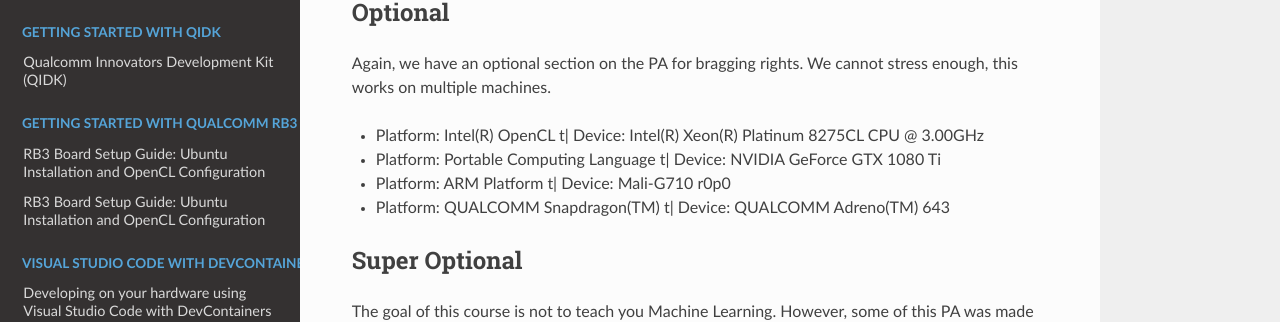
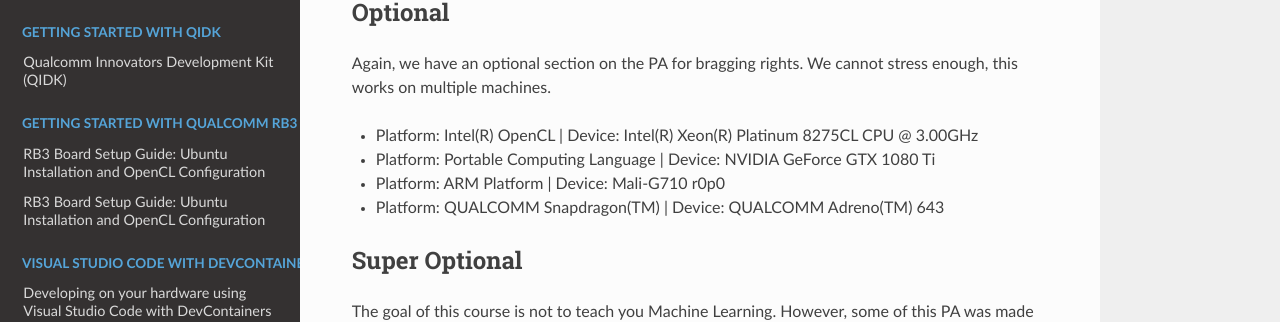
Before and after one commit to KastnerRG/cse160-docs, a Sphinx documentation site: the page built from docs/source/PA6.rst, in a window 1280 px wide and 900 px high, scrolled down 6648 px. Shown: the part 326-648 px from the top of the window. Built offline with Sphinx 7.4.7 and the Read the Docs theme 3.1.0, drawn with Linux system fonts in a browser that asks for light colours; formulas are drawn with MathJax 3; cross-references to code outside the pages are shown as plain code; part of the change alters nothing that is shown.

```diff
--- a/docs/source/PA6.rst
+++ b/docs/source/PA6.rst
@@ -206,10 +206,10 @@ Optional
 ^^^^^^^^
 Again, we have an optional section on the PA for bragging rights. We cannot stress enough, this works on multiple machines.
 
-- Platform: Intel(R) OpenCL \t| Device: Intel(R) Xeon(R) Platinum 8275CL CPU @ 3.00GHz
-- Platform: Portable Computing Language \t| Device: NVIDIA GeForce GTX 1080 Ti
-- Platform:  ARM Platform \t| Device: Mali-G710 r0p0
-- Platform:  QUALCOMM Snapdragon(TM) \t| Device: QUALCOMM Adreno(TM) 643
+* Platform: Intel(R) OpenCL         | Device: Intel(R) Xeon(R) Platinum 8275CL CPU @ 3.00GHz
+* Platform: Portable Computing Language         | Device: NVIDIA GeForce GTX 1080 Ti
+* Platform:  ARM Platform        | Device: Mali-G710 r0p0
+* Platform:  QUALCOMM Snapdragon(TM)      | Device: QUALCOMM Adreno(TM) 643
 
 Super Optional
 ^^^^^^^^^^^^^^
```
